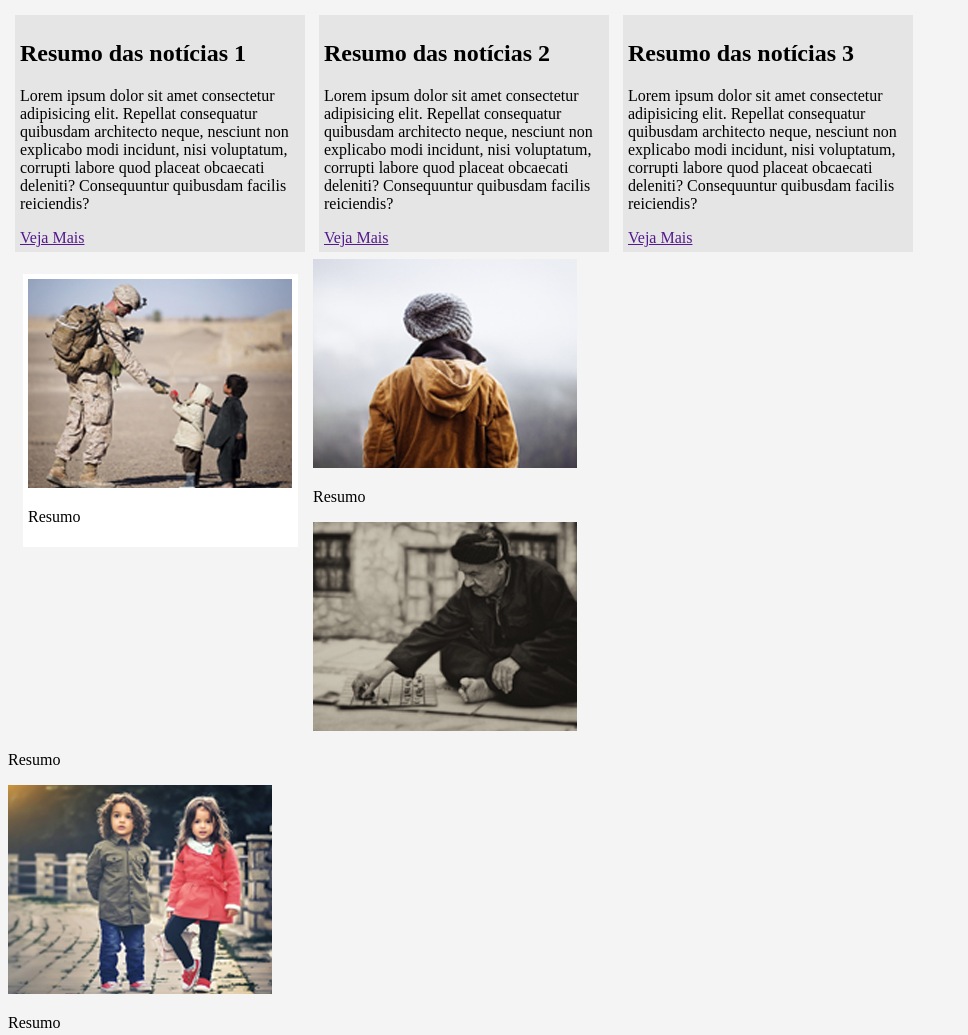
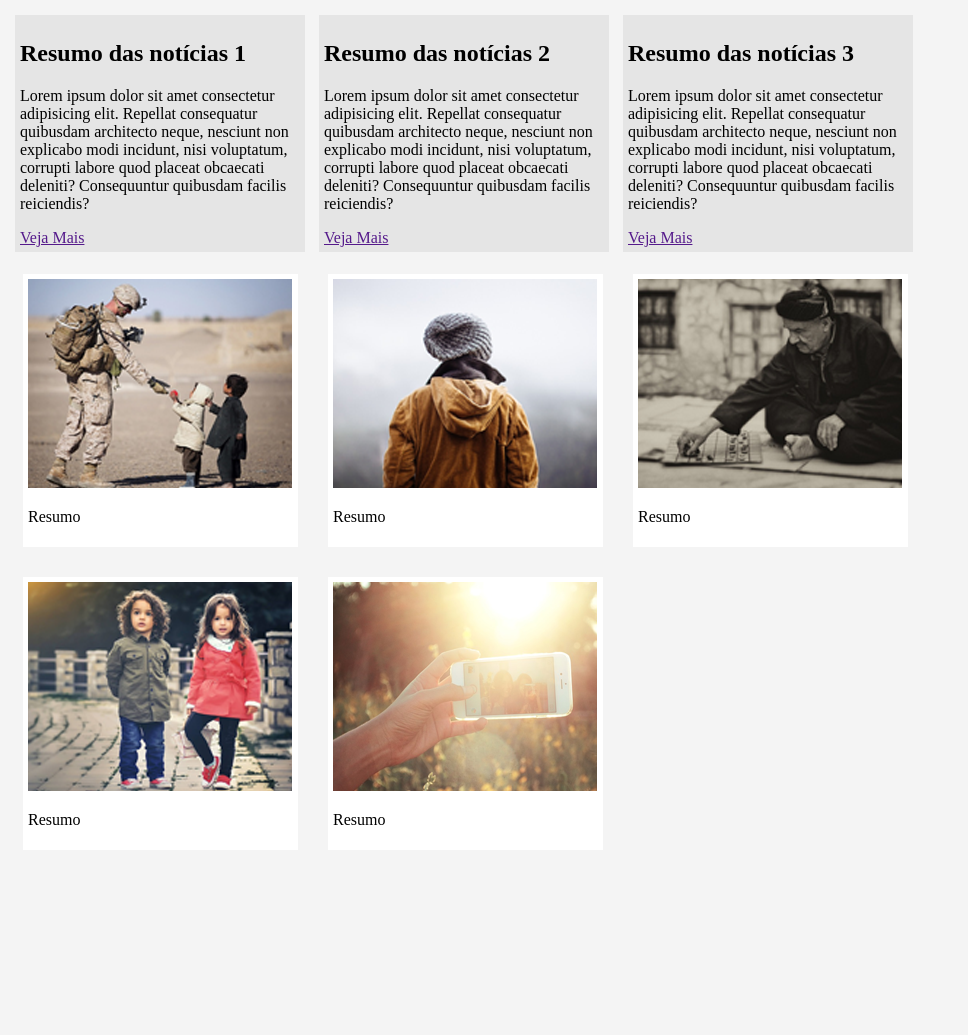
Before and after one commit to Alekafka999/_HTML, a plain HTML site: page CSS3-Intermediario/elementosflutuantes-pratica.html in a window 1280 px wide. Shown: the top 1035 px of the page, without its empty margins (0-968 px from the left). After the commit the page ends 865 px from the top, so only its background shows below. Drawn offline with Linux system fonts and the light colour scheme.

Commit message:
Video 47
Elementos flutuantes - pt. 2

```diff
--- a/CSS3-Intermediario/elementosflutuantes-pratica.html
+++ b/CSS3-Intermediario/elementosflutuantes-pratica.html
@@ -4,9 +4,11 @@
 <head>
     <meta charset="UTF-8">
     <meta name="viewport" content="width=device-width, initial-scale=1.0">
+
     <title>Elementos Flutuantes Prática</title>
 
     <style type="text/css">
+
         body{
             background-color: #f4f4f4;
         }
@@ -69,7 +71,7 @@
             <a href="">Veja Mais</a>
             </div>
 
-        </div>
+        </div> <!-- fim noticia -->
 
         <div class="clear"></div>
     <div>
@@ -79,29 +81,29 @@
             <p>Resumo</p>
         </div>
 
-        <div>
+        <div class="imagem-galeria">
             <img src="imagens/imagem2.png">
             <p>Resumo</p>
         </div>
 
-        <div>
+        <div class="imagem-galeria">
             <img src="imagens/imagem3.png">
             <p>Resumo</p>
         </div>
 
-        <div>
+        <div class="imagem-galeria">
             <img src="imagens/imagem4.png">
             <p>Resumo</p>
         </div>
 
-        <div>
+        <div class="imagem-galeria">
             <img src="imagens/imagem5.png">
             <p>Resumo</p>
         </div>
 
     </div>
 
-</div>
+</div> <!--fim principal-->
 
 </body>
 
```
